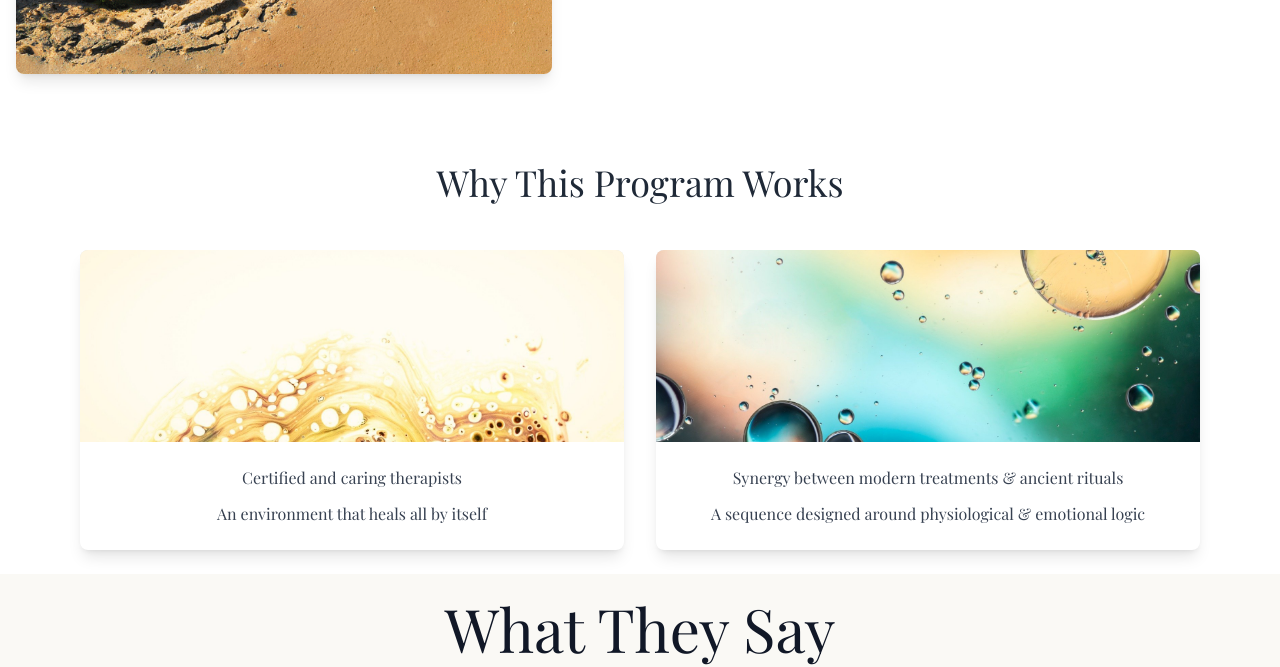
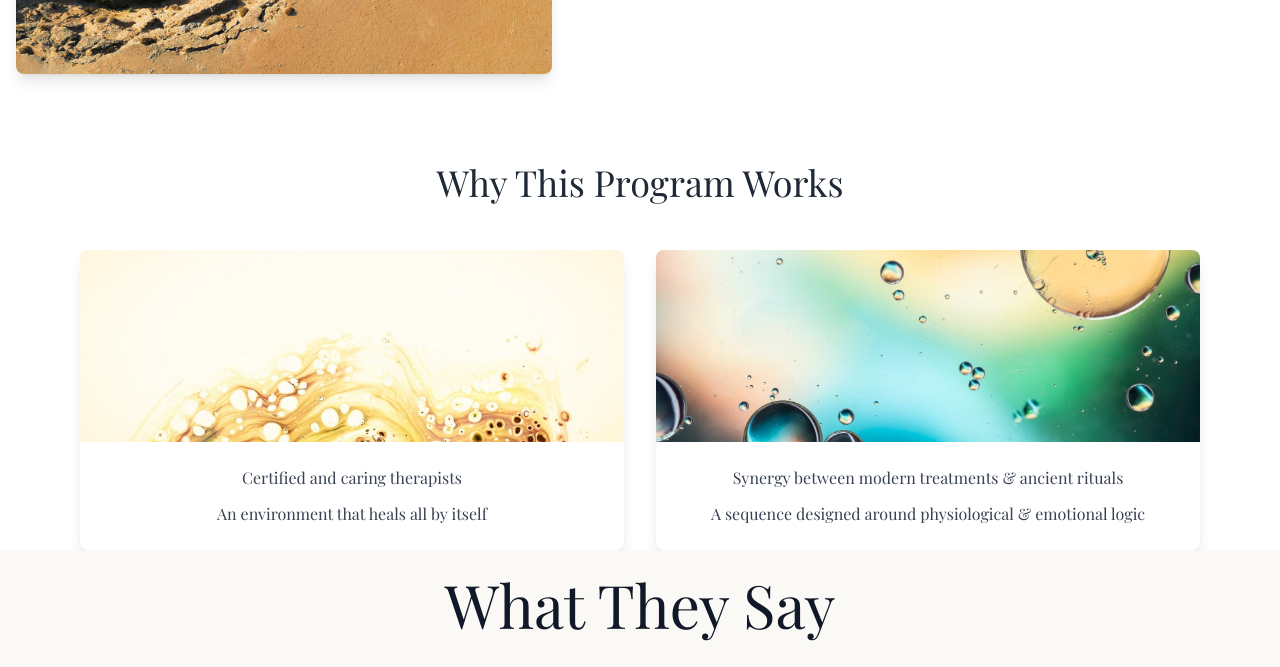
Before and after one commit to successproductions/hotel-thalasso-landing, a Next.js app: page /en/evasion-holistique-3-jours in a window 1280 px wide. Shown: the part 5520-6187 px from the top of the page. Built offline with nearby package versions, Linux system fonts and the light colour scheme.

Commit message:
style: adjust padding in ObjectivesSection for improved layout consistency

```diff
--- a/src/components/ObjectivesSection.tsx
+++ b/src/components/ObjectivesSection.tsx
@@ -22,7 +22,7 @@ export function ObjectivesSection() {
   const card2 = t.raw('points2') as string[];
 
   return (
-    <section id="fonctionnement" className="md:py-6 py-2 bg-white">
+    <section id="fonctionnement" className="md:pt-6 pt-2 bg-white">
       <div className="mx-auto max-w-6xl px-4 text-center">
         {/* Section title */}
         <h2 className="text-3xl md:text-4xl text-gray-800 font-medium mb-12">
```
